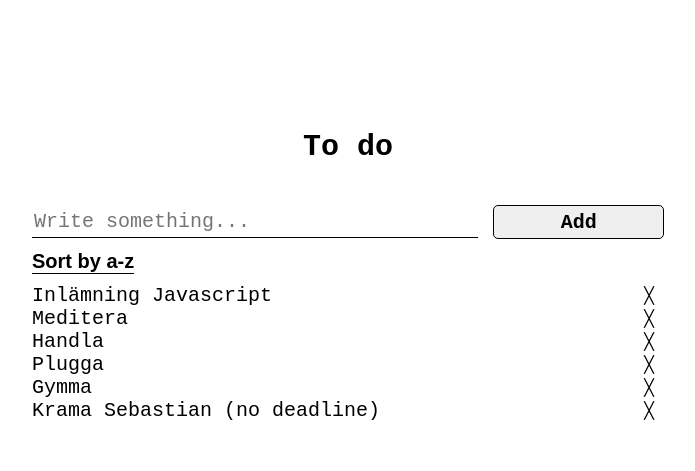
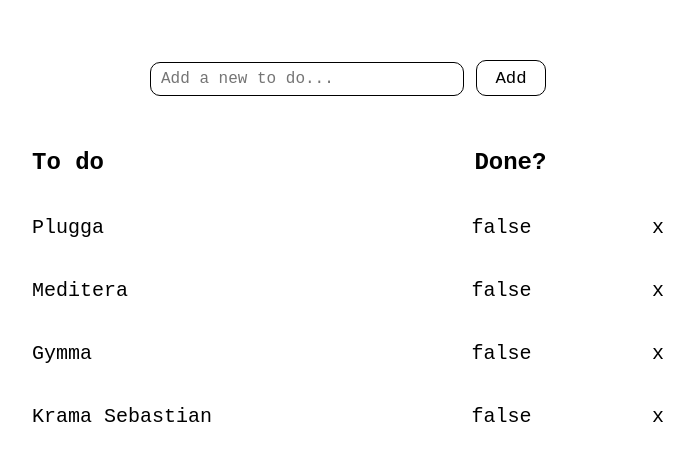
Before and after one commit to michael-cwm/JavaScript-todo-app, a website: page index.html in a window 1280 px wide. Shown: the part 144-615 px from the top of the page, without its empty margins (292-987 px from the left). Drawn offline with Linux system fonts and the light colour scheme.

Commit message:
first commit

```diff
--- a/index.html
+++ b/index.html
@@ -5,27 +5,17 @@
     <meta http-equiv="X-UA-Compatible" content="IE=edge">
     <meta name="viewport" content="width=device-width, initial-scale=1.0">
     <title>To do</title>
-    <script src="js/main.js"></script>
     <link href="css/main.css" rel="stylesheet">
 </head>
 <body>
-    <div id="Container">
-        <div>
-        <h2>To do</h2>
-        <div class="inputContainer">
-            <input type="text" id="myInput" placeholder="Write something..."/>
-            <button onclick="newListItem()" class="addButton">Add</button>
-        </div>
-        </div>
-            <ul id="theList">
-                <button onclick="sortingFunction()">Sort by a-z</button>
-                <li onclick="done(this)">Inlämning Javascript</li>
-                <li onclick="done(this)">Meditera</li>
-                <li onclick="done(this)">Handla</li>
-                <li onclick="done(this)">Plugga</li>
-                <li onclick="done(this)">Gymma</li>
-                <li onclick="done(this)">Krama Sebastian (no deadline)</li>
-            </ul>
+    <form id="theForm">
+    <input type="text" id="inputStuff" placeholder="Add a new to do...">
+    <button>Add</button>
+    </form>
+    <div class="someDiv">
+        <p>To do</p>
+        <p>Done?</p>
     </div>
+    <script src="js/main.js" defer></script>
 </body>
 </html>
--- a/js/main.js
+++ b/js/main.js
@@ -1,98 +1,97 @@
-window.onload = function (){
-    start();
-}
 
-function start(){
-
-let myList = document.getElementsByTagName("li");
-
-
-// Lägger till en close-button för varje list-item
-for(let i = 0; i < myList.length; i++) {
-    let span = document.createElement("span");
-    let textNode = document.createTextNode("\u2573");
-    span.className = "closeButton";
-    span.appendChild(textNode);
-    myList[i].appendChild(span);
+class Todo{
+        constructor(description, done){
+            this.description = description;
+            this.done = done;
+        }
 }
 
 
-let closeButton = document.getElementsByClassName("closeButton");
 
-// Tar bort berört list-item vid tryck på close-button
-for(let i = 0; i < closeButton.length; i++){
-    closeButton[i].onclick = function(){
-        let div = this.parentElement;
-        div.style.display = "none";
-    }
-}
 
-}
+let todo1 = new Todo("Plugga", false);
+let todo2 = new Todo("Meditera", false);
+let todo3 = new Todo("Gymma", false);
+let todo4 = new Todo("Krama Sebastian", false);
 
-// Stryker över och ändrar färg på berört list-item
-let checkedColor = "lightgreen";
+let todoArray = [todo1, todo2, todo3, todo4];
 
-function done(e){
-    e.style.backgroundColor=checkedColor;
-    e.style.textDecoration="line-through";
-    e.setAttribute("onclick", "revert(this)");
-}
+let myList = document.createElement("ul");
 
-function revert(e){
-    e.style.backgroundColor="";
-    e.style.textDecoration="";
-    e.setAttribute("onclick", "done(this)");
-}
 
-let closeButton = document.getElementsByClassName("closeButton");
+createTodo();
 
-// Lägger till ny list-item i listan samt funktionalitet för att ta bort och markera som klart
-function newListItem(){
-    let li = document.createElement("li");
-    li.setAttribute("onclick", "done(this)");
-    let inputValue = document.getElementById("myInput").value;
-    let text = document.createTextNode(inputValue);
-    li.appendChild(text);
-    document.getElementById("theList").appendChild(li);
 
-    let span = document.createElement("span");
-    let textNode = document.createTextNode("\u2573");
-    span.className = "closeButton";
-    span.appendChild(textNode);
-    li.appendChild(span);
 
-    for(let i = 0; i < closeButton.length; i++){
-        closeButton[i].onclick = function(){
-            let div = this.parentElement;
-            div.style.display = "none";
-        }
-    }
+function createTodo (){
+
+            let myContainer = document.createElement("div");
+
+            myContainer.appendChild(myList);
+
+            for(let i = 0; i < todoArray.length; i++){
+
+                let listItem = document.createElement("li");
+                let listSpan = document.createElement("span");
+                let listDelete = document.createElement("p");
+
+                listItem.innerHTML = todoArray[i].description;
+                listSpan.innerHTML = todoArray[i].done;
+                listDelete.innerHTML = "x";
+
+                myList.appendChild(listItem);
+                myList.appendChild(listSpan);
+                myList.appendChild(listDelete);
+
+                document.body.appendChild(myContainer);
+
+                listDelete.addEventListener("click", () => {
+                    listItem.classList.add("remove");
+                    listSpan.classList.add("remove");
+                    listDelete.classList.add("remove");
+                })
+
+                listItem.addEventListener("click", () => {
+                    listSpan.classList.toggle("markAsDone");
+                })
+
+
+                //togglar objektets "done" mellan true och false och ändrar done-status i HTML
+                listItem.addEventListener("click", () => {
+                    todoArray[i].done = !todoArray[i].done;
+                    if(todoArray[i].done === true){
+                        listSpan.innerHTML = "true";
+
+                    }else{
+                        listSpan.innerHTML = "false";
+                    }
+                })
+
+
+                //förhindra sidan från att reloada vid submit
+                let form = document.getElementById("theForm");
+                function handleForm(event) { event.preventDefault(); }
+                form.addEventListener('submit', handleForm);
+
+                console.log(todoArray);
+
+                }
+
 
 
 }
 
-//Sorteringsfunktion
-function sortingFunction(){
-    let list, i, switching, listitems, shouldSwitch;
-    list = document.getElementById("theList");
-    switching = true;
 
-    while(switching){
-        switching = false;
-        listitems = list.getElementsByTagName("li");
+document.querySelector("button").addEventListener("click", addStuff);
 
-        for(i = 0; i < (listitems.length-1);i++){
-            shouldSwitch = false;
-            if(listitems[i].innerHTML.toLowerCase() > listitems[i+1].innerHTML.toLowerCase()){
-                shouldSwitch = true;
-                break;
-            }
-        }
-        if (shouldSwitch){
-        listitems[i].parentNode.insertBefore(listitems[i+1],listitems[i]);
-        switching = true;
-        }
-    }
-
+//funktionalitet för att lägga till en ny to-do
+function addStuff(){
+    myList.innerHTML = "";
+    let myInput = document.getElementById("inputStuff");
+    let todo = new Todo(myInput.value, false);
+    todoArray.push(todo);
+    console.log(todoArray);
+    myInput.value = "";
+    createTodo();
 
 }
--- a/scss/_mixins.scss
+++ b/scss/_mixins.scss
@@ -3,3 +3,8 @@
       @content;
     }
   }
+
+@mixin flex{
+  display: flex;
+  align-items: center;
+}
--- a/scss/main.scss
+++ b/scss/main.scss
@@ -1,87 +1,115 @@
 @use "mixins";
 
-body{
+body {
     font-size: 15pt;
     display: flex;
     justify-content: center;
     align-items: center;
     height: 100vh;
-    font-family:'Courier New', Courier, monospace;
-    h2{
-        text-align:center;
-        // border-bottom: 1px solid black;
-        margin-bottom: 15px;
-        height: 60px;
+    font-family: "Courier New", Courier, monospace;
+    flex-direction: column;
+  }
+
+
+  input{
+      margin-bottom: 50px;
+      width: 200px;
+      height: 30px;
+      padding-left: 10px;
+      font-size: 12pt;
+      font-family: "Courier New", Courier, monospace;
+    //   border: none;
+      border: 1px solid black;
+      border-radius: 10px;
+  }
+
+//   ::placeholder{
+//     padding-left: 5px;
+// }
+
+  button{
+      height: 36px;
+      width: 70px;
+      border: 1px solid black;
+      border-radius: 10px;
+      background-color: white;
+      font-family: "Courier New", Courier, monospace;
+    //   font-weight: bold;
+      font-size: 13pt;
+  }
+
+  div {
+    width: 90%;
+    display: flex;
+    justify-content: center;
+  }
+
+  .someDiv{
+    //   background-color: black;
+      height: 30px;
+      width: 90%;
+      display: flex;
+      align-items: flex-end;
+      justify-content: space-between;
+    //   margin-bottom: -30px;
+      p{
+          color: black;
+          width: 30%;
+          font-weight: bold;
+          font-size: 18pt;
+          margin: 0px;
+          margin-right: 15px;
+      }
+  }
+
+  ul {
+    width: 100%;
+    display: flex;
+    flex-wrap: wrap;
+    justify-content: space-between;
+    list-style: none;
+    padding: 0px;
+
+  }
+
+  li {
+    @include mixins.flex;
+    width: 50%;
+    &:hover{
+      cursor: pointer;
     }
-    #Container{
-        width: 80%;
-        @include mixins.desktop-only{
+  }
+
+  span{
+    @include mixins.flex;
+    margin-left: 3px;
+  }
+
+  p{
+    cursor: pointer;
+  }
+
+  .markAsDone{
+    background-color: aquamarine;
+  }
+
+  .remove{
+      display: none;
+  }
+
+  @include mixins.desktop-only{
+    input{
+     width: 300px;
+    }
+
+    div {
         width: 50%;
+    }
+
+    .someDiv{
+        width: 50%;
+        p{
+            margin-right: 0px;
         }
-        div{
-            height: 120px;
-            .inputContainer{
-                width: 100%;
-                height: 40%;
-            }
-            input{
-                width: 70%;
-                border: 1px solid black;
-                height: 30px;
-                border-top: none;
-                border-left: none;
-                border-right: none;
-                font-size: 15pt;
-                font-family:'Courier New', Courier, monospace;
-                &:focus{
-                    outline:none;
-                }
-            }
-            button{
-                float: right;
-                width: 27%;
-                @include mixins.desktop-only{
-                width: 27%;
-                }
-                height: 34px;
-                border-radius: 5px;
-                border: 1px solid black;
-            }
-        }
-        ul{
-            list-style: none;
-            margin: 0;
-            padding: 0;
-            button{
-                border: none;
-                background-color: white;
-                margin-bottom: 10px;
-                padding: 0px;
-                font-weight: bolder;
-                cursor: pointer;
-                font-size: 20px;
-                border-bottom: 1px solid black;
-            }
-            li{
-                width: 100%;
-                display: flex;
-                align-items: center;
-                justify-content: space-between;
-                .closeButton{
-                    padding-right: 10px;
-                    font-size: 12pt;
-                }
-                    &:hover{
-                    cursor:pointer;
-                    background-color: aliceblue;
-            }
-        }
-        }
-}
-}
-
-.addButton{
-    font-family:'Courier New', Courier, monospace;
-    font-weight: bold;
-    font-size: 15pt;
-}
+    }
+  }
```
Also changed, not shown: css/main.css.
